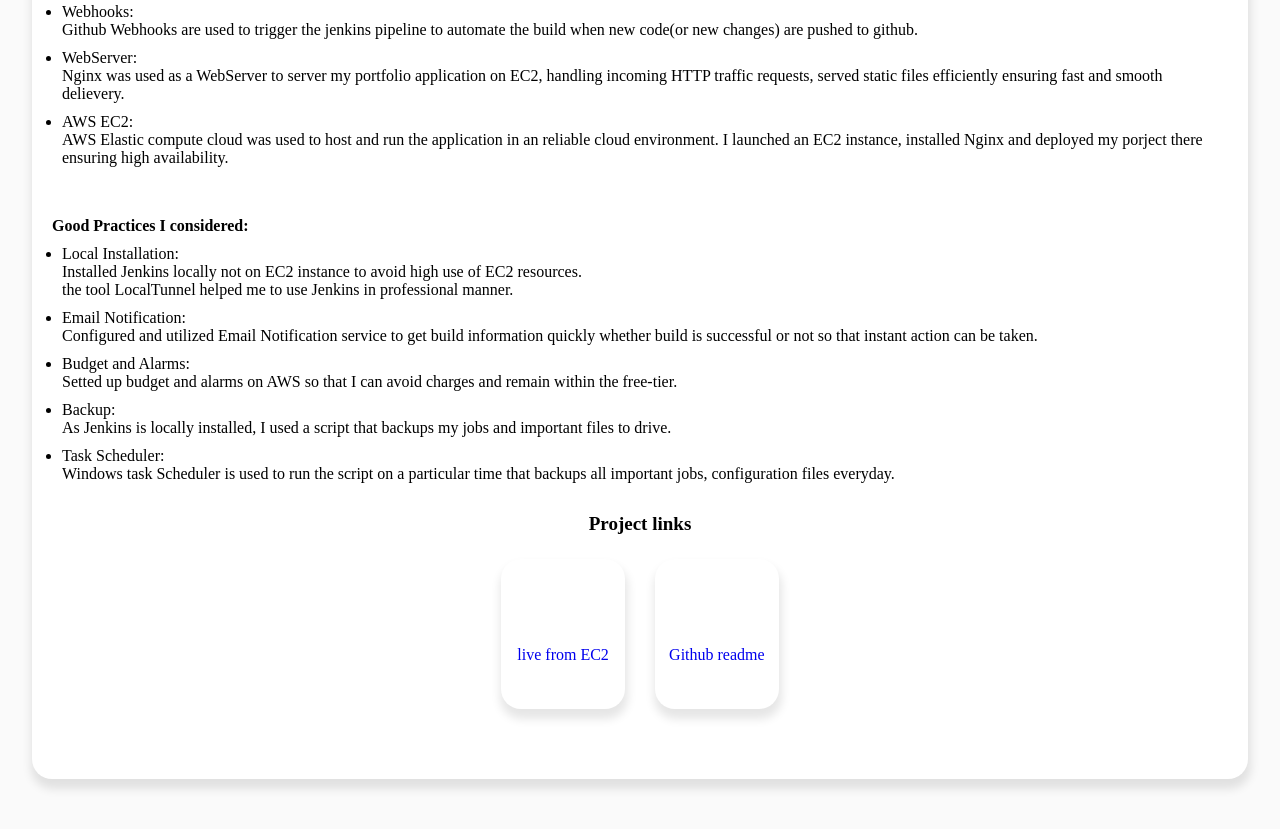
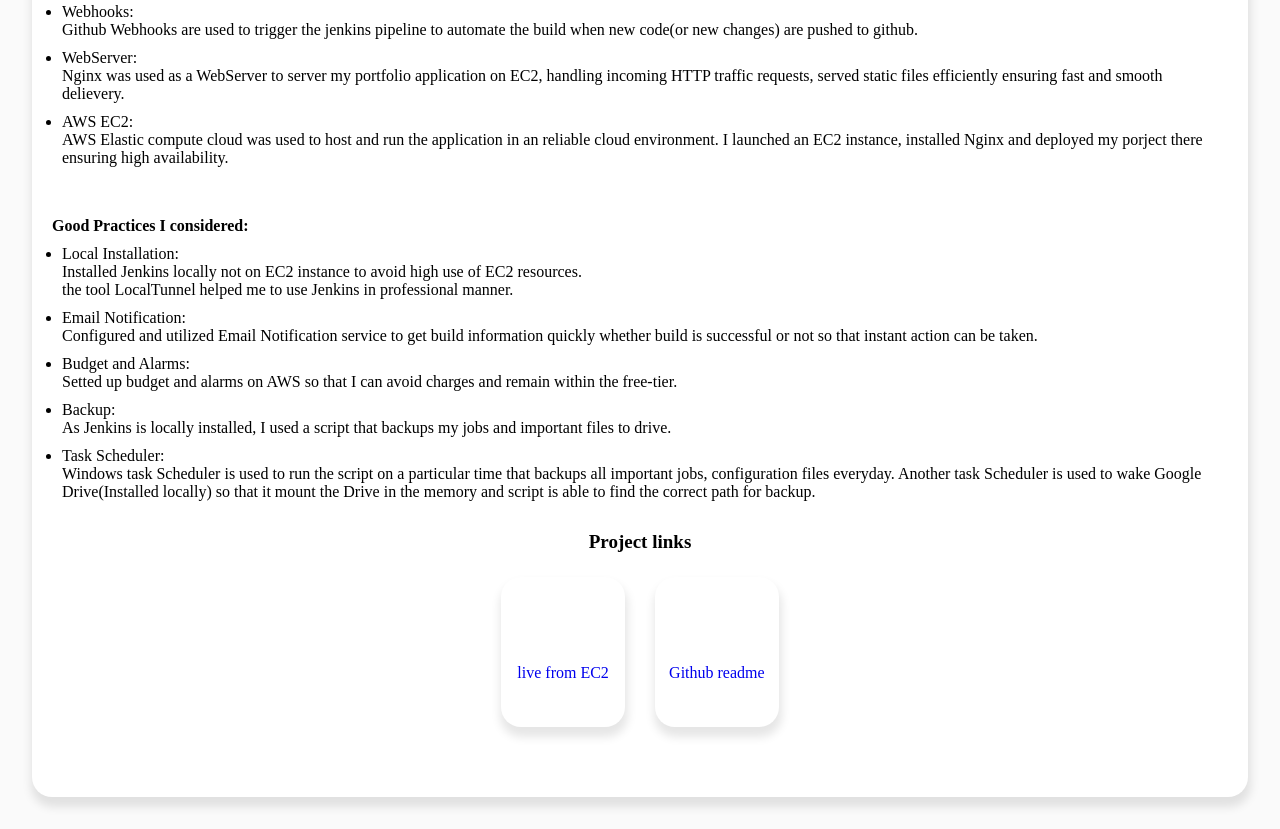
Before and after one commit to ShivamSharma8168/MyPortfolioWebsite, a website: page projectpage/index3.html in a window 1280 px wide. Shown: the part 726-1555 px from the top of the page. Drawn offline with nearby package versions, Linux system fonts and the light colour scheme; grey boxes are pictures that could not be loaded.

Commit message:
add-drive-on-startup-delayed

```diff
--- a/projectpage/index3.html
+++ b/projectpage/index3.html
@@ -100,7 +100,8 @@
                             </li>
                             <li>
                                 Task Scheduler: <br>
-                                Windows task Scheduler is used to run the script on a particular time that backups all important jobs, configuration files everyday.
+                                Windows task Scheduler is used to run the script on a particular time that backups all important jobs, configuration files everyday. Another task Scheduler is used to wake Google Drive(Installed locally) so that it mount the Drive in the memory and script is able to find the correct path for backup.
+
                             </li>
 
 
```
